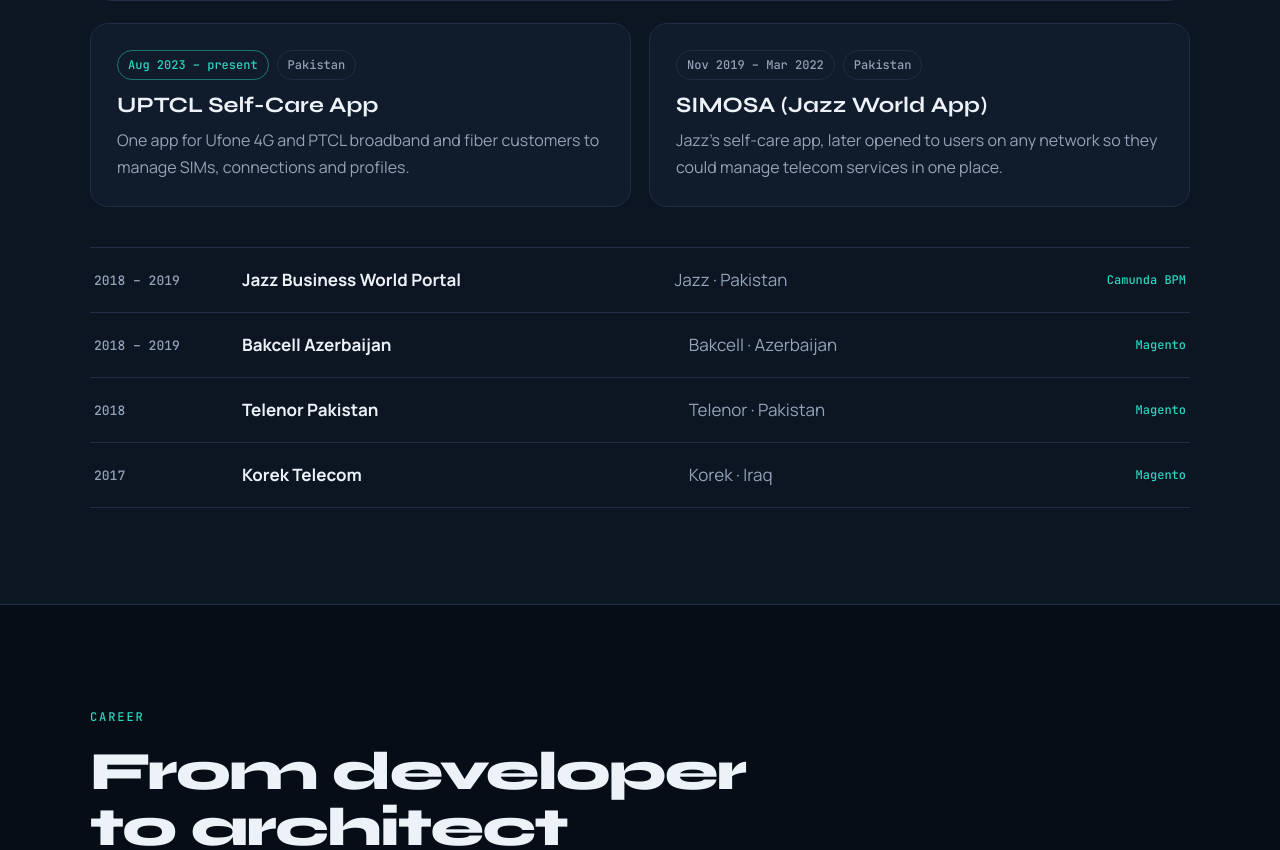
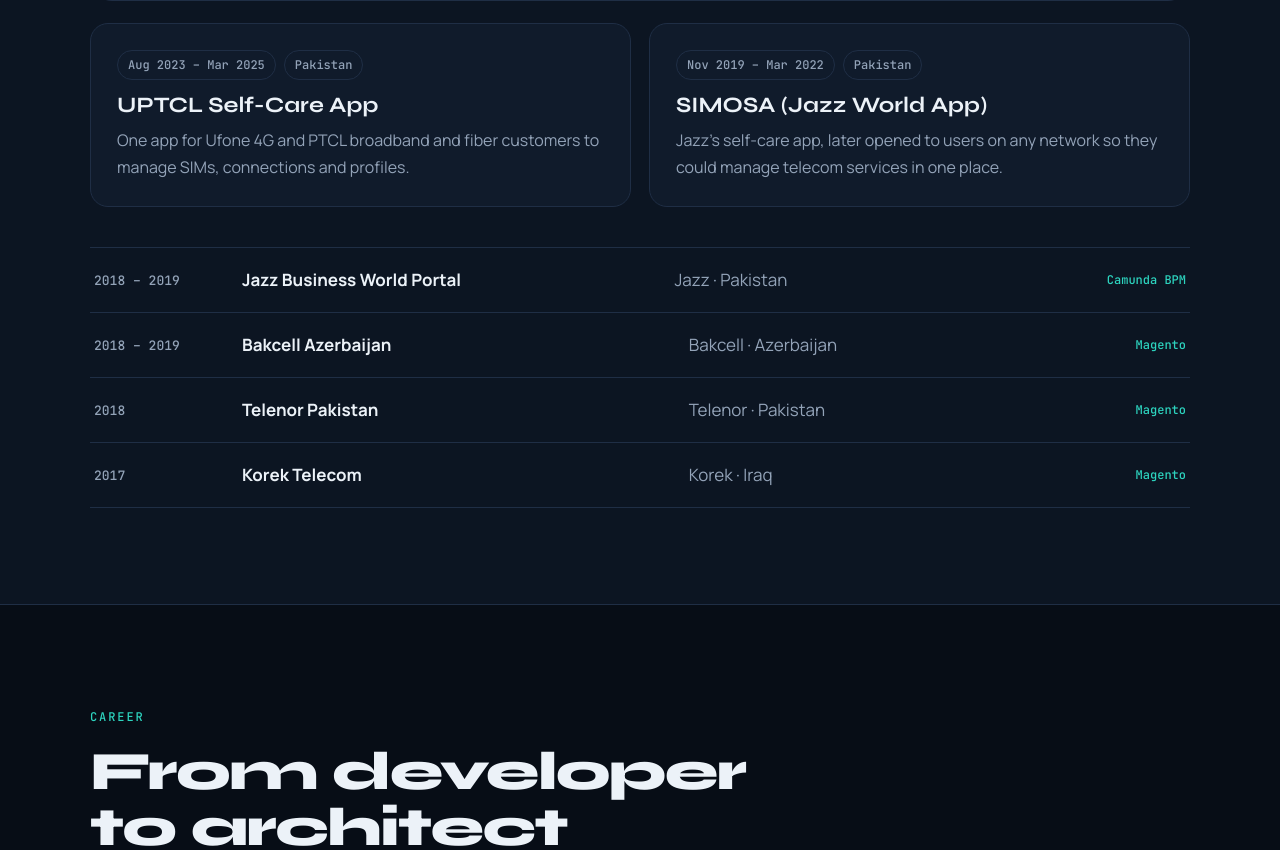
Before and after one commit to muzamalhassan/muzamalhassan.github.io, a plain HTML site: page index.html in a window 1280 px wide. Shown: the part 3320-4170 px from the top of the page. Drawn offline with Linux system fonts and the light colour scheme.

Commit message:
Update UPTCL project dates

```diff
--- a/index.html
+++ b/index.html
@@ -367,7 +367,7 @@
 
     <div class="more">
       <article class="mini">
-        <div class="meta"><span class="pill live">Aug 2023 – present</span><span class="pill">Pakistan</span></div>
+        <div class="meta"><span class="pill">Aug 2023 – Mar 2025</span><span class="pill">Pakistan</span></div>
         <h3>UPTCL Self-Care App</h3>
         <p>One app for Ufone 4G and PTCL broadband and fiber customers to manage SIMs, connections and profiles.</p>
       </article>
```
